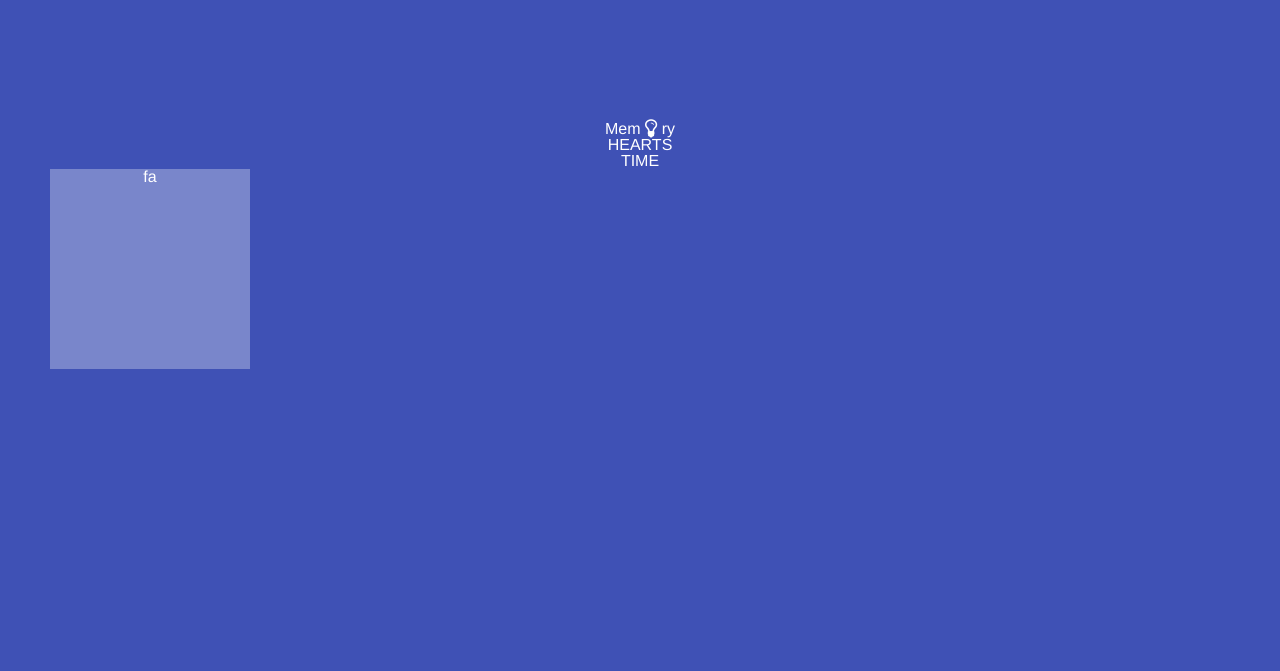
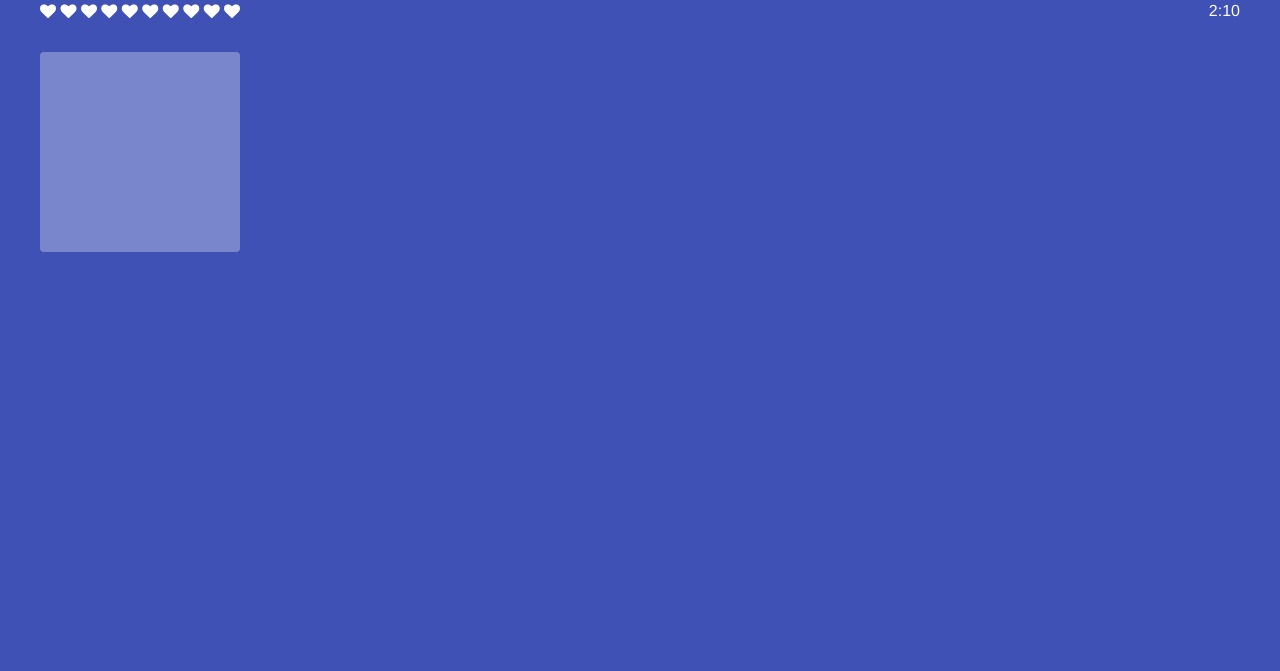
Before and after one commit to dgrayboff/memory-layout, a plain HTML site: page game.html in a window 1280 px wide. Shown: the part 129-800 px from the top of the page. Drawn offline with Linux system fonts and the light colour scheme; a web font is replaced by a local one.

Commit message:
set up game cards and heading portion

```diff
--- a/game.html
+++ b/game.html
@@ -6,12 +6,37 @@
     <link rel="stylesheet" href="https://cdnjs.cloudflare.com/ajax/libs/font-awesome/4.6.3/css/font-awesome.css">
     <title>Memory Game</title>
   </head>
+
   <body>
     <div class="wrapper_game">
+
       <h1 class="header_game"> Mem <i class="fa fa-lightbulb-o fa-lg" aria-hidden="true"></i> ry </h1>
-      <ul>
-        <li> HEARTS </li>
-        <li> TIME </li>
+
+      <ul id="heart-time">
+
+        <li class="hearts"> <i class="fa fa-heart" aria-hidden="true"></i>
+        </li>
+        <li class="hearts"> <i class="fa fa-heart" aria-hidden="true"></i>
+        </li>
+        <li class="hearts"> <i class="fa fa-heart" aria-hidden="true"></i>
+        </li>
+        <li class="hearts"> <i class="fa fa-heart" aria-hidden="true"></i>
+        </li>
+        <li class="hearts"> <i class="fa fa-heart" aria-hidden="true"></i>
+        </li>
+        <li class="hearts"> <i class="fa fa-heart" aria-hidden="true"></i>
+        </li>
+        <li class="hearts"> <i class="fa fa-heart" aria-hidden="true"></i>
+        </li>
+        <li class="hearts"> <i class="fa fa-heart" aria-hidden="true"></i>
+        </li>
+        <li class="hearts"> <i class="fa fa-heart" aria-hidden="true"></i>
+        </li>
+        <li class="hearts"> <i class="fa fa-heart" aria-hidden="true"></i>
+        </li>
+
+        <li class="time"> 2:10 </li>
+
       </ul>
 
     <div class="board">
@@ -19,8 +44,11 @@
       <label class="box">
         <input type="checkbox">
         <div class="card">
-          <div class="card-icon"> fa </div>
+          <div class="card-icon"> <i class="fa fa-reddit fa-2x" aria-hidden="true"></i>
+          </div>
         </div>
+
+
       </label>
 
 
--- a/styles.css
+++ b/styles.css
@@ -76,34 +76,49 @@ h2 {
   max-width: 1600px;
   margin: 0px auto;
   height: 100vh;
-  padding: 50px;
+  /*padding: 50px;*/
   border-width: 10px;
   text-align: center;
-  -webkit-box-sizing: border-box;
+  /*-webkit-box-sizing: border-box;*/
   position: relative;
   font-family: Helvetica, Arial, sans-serif;
-  padding-top: 250px;
+  display: block;
+  padding-left: 2.5em;
+  padding-right: 2.5em;
+}
 
+.header_game {
+  padding-bottom: .4em;
+  font-family: 'Orbitron';
+  font-size: 55px;
+  padding-top: 1em;
+  list-style: none;
+}
+
+#heart-time {
+  display: block;
+  width: 100%;
+  padding-bottom: 2em;
+  text-align: justify;
 
 }
 
+.hearts {
+  display: inline-block;
+  /*float: left;*/
 
-
-
-
-
-
-
-
-
-
-
-
+}
+.time {
+  text-align: right;
+  display: inline-block;
+  float: right;
+}
 
 .card {
   width: 200px;
   height: 200px;
   background: #7986CB;
+  border-radius: .25em;
   display: block;
   transition: background 1s, transform 1s;
 }
@@ -115,6 +130,12 @@ input {
 }
 
 input:checked +.card {
-  background: lightcoral;
   transform: rotateY(180deg);
+
 }
+
+.card-icon {
+  position: relative;
+  top: 5em;
+  color: #7986CB;
+}
```
Also changed, not shown: index.html (+2 -2 lines).
